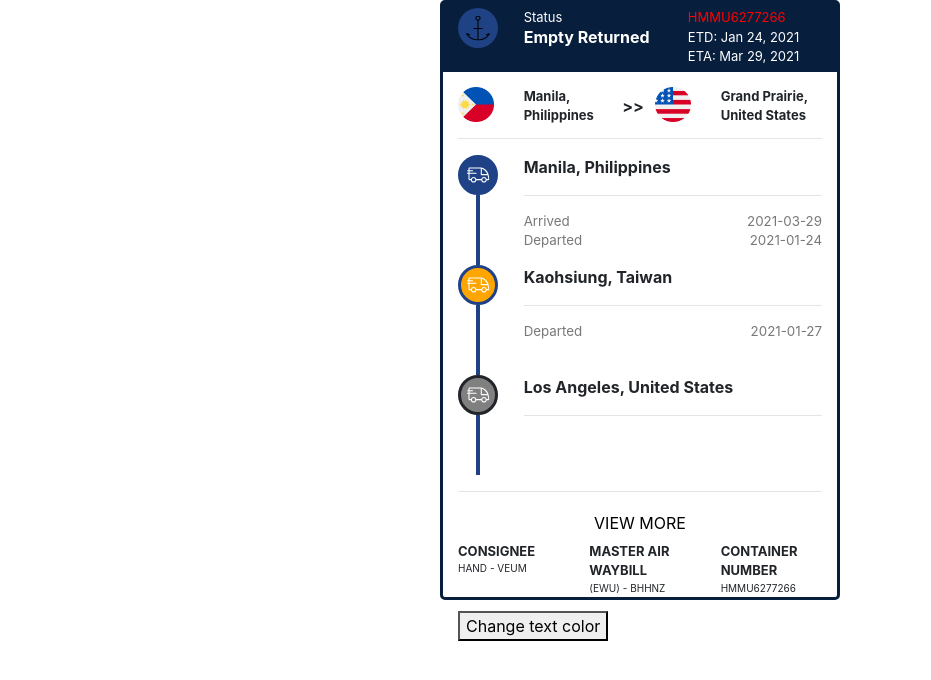
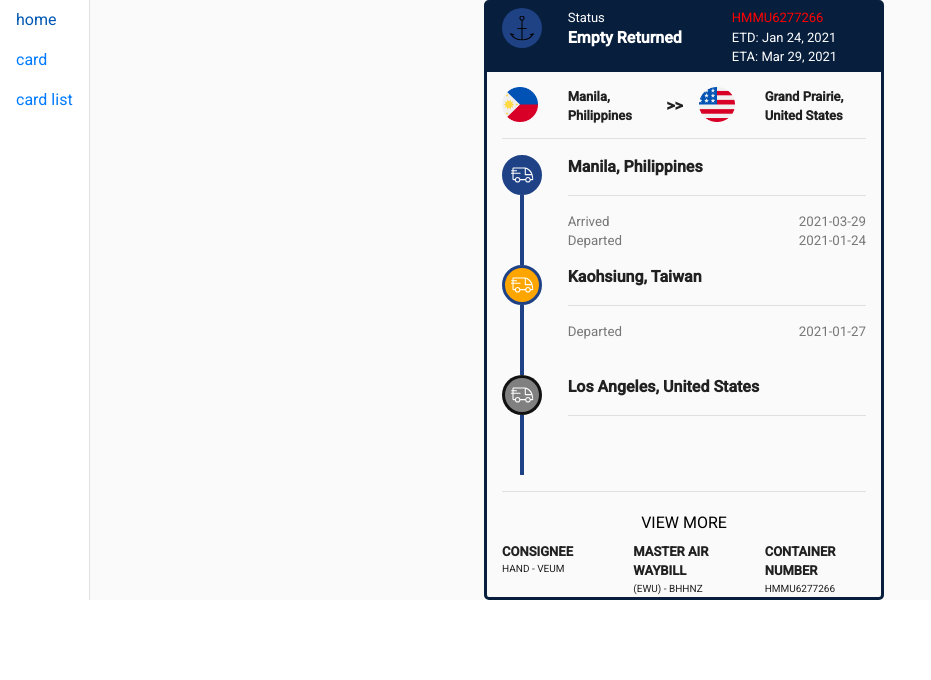
Before and after one commit to DamianBobs/Fernie, an Angular app in the folder trainingPlayground/: page /card in a window 1280 px wide. Shown: the top 680 px of the page, without its empty margins (0-931 px from the left). Built offline with nearby package versions, Linux system fonts and the light colour scheme.

Commit message:
FM sidenav and css

```diff
--- a/trainingPlayground/angular.json
+++ b/trainingPlayground/angular.json
@@ -28,6 +28,7 @@
               "src/assets"
             ],
             "styles": [
+              "./node_modules/@angular/material/prebuilt-themes/indigo-pink.css",
               "src/styles.scss"
             ],
             "scripts": []
@@ -91,6 +92,7 @@
               "src/assets"
             ],
             "styles": [
+              "./node_modules/@angular/material/prebuilt-themes/indigo-pink.css",
               "src/styles.scss"
             ],
             "scripts": []
--- a/trainingPlayground/package.json
+++ b/trainingPlayground/package.json
@@ -12,10 +12,12 @@
   "private": true,
   "dependencies": {
     "@angular/animations": "~11.2.10",
+    "@angular/cdk": "^11.2.13",
     "@angular/common": "~11.2.10",
     "@angular/compiler": "~11.2.10",
     "@angular/core": "~11.2.10",
     "@angular/forms": "~11.2.10",
+    "@angular/material": "^11.2.13",
     "@angular/platform-browser": "~11.2.10",
     "@angular/platform-browser-dynamic": "~11.2.10",
     "@angular/router": "~11.2.10",
--- a/trainingPlayground/src/app/app-routing.module.ts
+++ b/trainingPlayground/src/app/app-routing.module.ts
@@ -4,6 +4,7 @@ import { CardComponent } from './components/card/card.component';
 import { ContainerDetailComponent } from './components/container-detail/container-detail.component';
 import { ContainerListComponent } from './components/containerList/container-list.component';
 import { ShippingDetailsComponent } from './components/shipping-details/shipping-details.component';
+import { ShipDetailsTabComponent } from './components/ship-details-tab/ship-details-tab.component';
 
 
 const routes: Routes = [
--- a/trainingPlayground/src/app/app.component.html
+++ b/trainingPlayground/src/app/app.component.html
@@ -1,3 +1,25 @@
-<div>
+<!-- <div>
   <router-outlet></router-outlet>
-</div>
+</div> -->
+
+<!-- <div class="container">
+  <div class="row">
+    <div class="col-1">
+      sidenav
+    </div>
+    <div class="col-11">
+      <router-outlet></router-outlet>
+    </div>
+  </div>
+</div> -->
+
+<mat-drawer-container>
+  <mat-drawer class="sidenav" mode="side" opened>
+    <a class="nav-item nav-link" [routerLink]="['']" routerLinkActive="router-link-active">home</a>
+    <a class="nav-item nav-link" [routerLink]="['card']" routerLinkActive="router-link-active">card</a>
+    <a class="nav-item nav-link" [routerLink]="['container-list']" routerLinkActive="router-link-active">card list</a>
+  </mat-drawer>
+  <mat-drawer-content>
+    <router-outlet></router-outlet>
+  </mat-drawer-content>
+</mat-drawer-container>
--- a/trainingPlayground/src/app/components/declaration-details/declaration-details.component.scss
+++ b/trainingPlayground/src/app/components/declaration-details/declaration-details.component.scss
@@ -47,7 +47,6 @@
 
 .invoice-details {
   background-color: white;
-
   margin-left: 1px;
   margin-right: 1px;
 }
--- a/trainingPlayground/src/app/components/documents/documents.component.scss
+++ b/trainingPlayground/src/app/components/documents/documents.component.scss
@@ -25,4 +25,7 @@
   background-color: white;
   margin-left: 1px;
   margin-right: 1px;
+  &:first-of-type {
+
+  }
 }
--- a/trainingPlayground/src/index.html
+++ b/trainingPlayground/src/index.html
@@ -8,6 +8,9 @@
   <link rel="icon" type="image/x-icon" href="favicon.ico">
   <link rel="stylesheet" href="https://stackpath.bootstrapcdn.com/bootstrap/4.3.1/css/bootstrap.min.css" integrity="sha384-ggOyR0iXCbMQv3Xipma34MD+dH/1fQ784/j6cY/iJTQUOhcWr7x9JvoRxT2MZw1T" crossorigin="anonymous">
 
+  <link rel="preconnect" href="https://fonts.gstatic.com">
+  <link href="https://fonts.googleapis.com/css2?family=Roboto:wght@300;400;500&display=swap" rel="stylesheet">
+  <link href="https://fonts.googleapis.com/icon?family=Material+Icons" rel="stylesheet">
 </head>
 <style>
   :root{
--- a/trainingPlayground/src/styles.scss
+++ b/trainingPlayground/src/styles.scss
@@ -9,3 +9,5 @@ $primary-blue: var(--primary-blue);
 $secondary-blue: var(--secondary-blue);
 $container-blue: var(--container-blue);
 $pink: var(--pink);
+html, body { height: 100%; }
+body { margin: 0; font-family: Roboto, "Helvetica Neue", sans-serif; }
```
Also changed, not shown: trainingPlayground/src/app/app.module.ts (+23 -3 lines), 1 other file (tests, documents, lock files or other folders).
